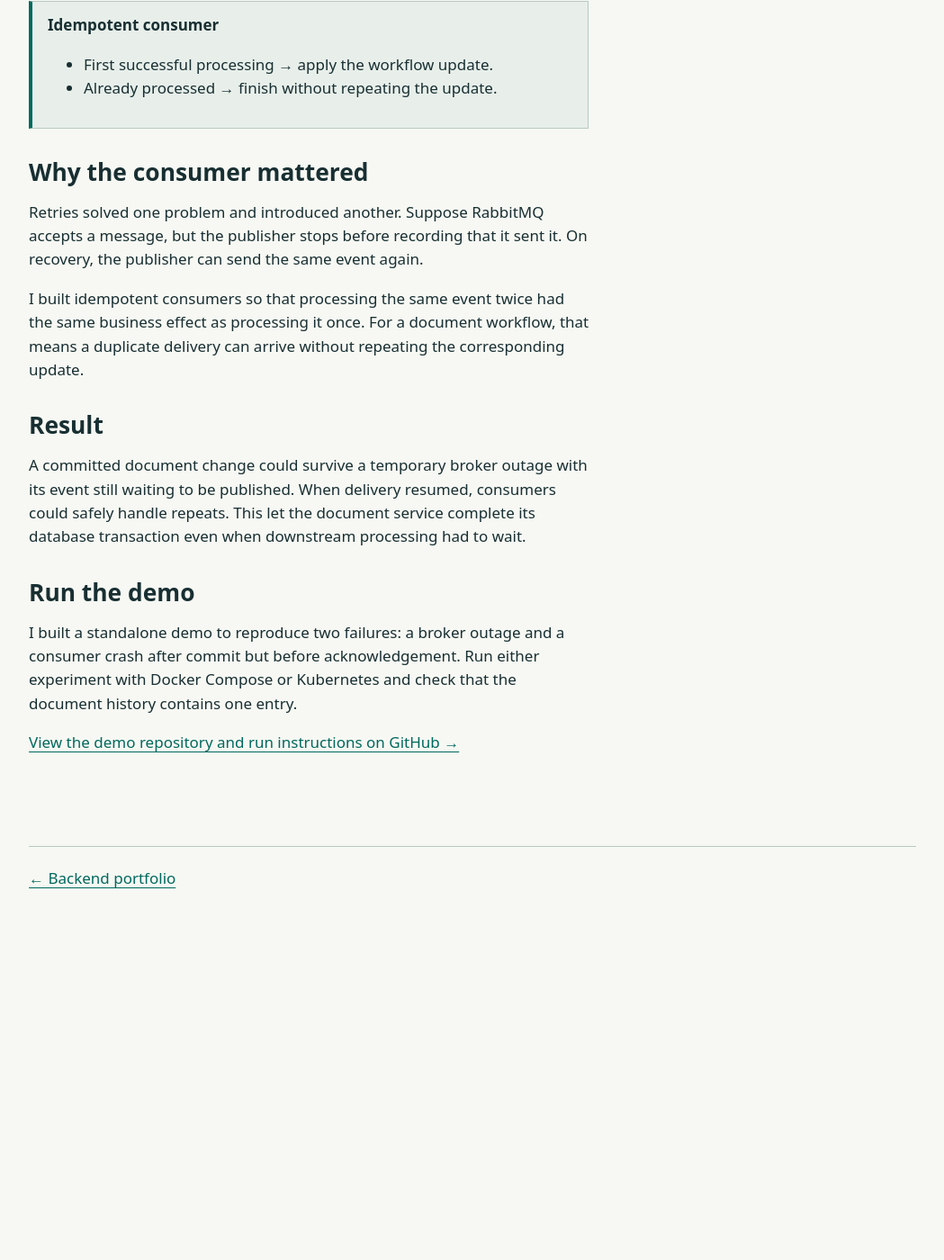
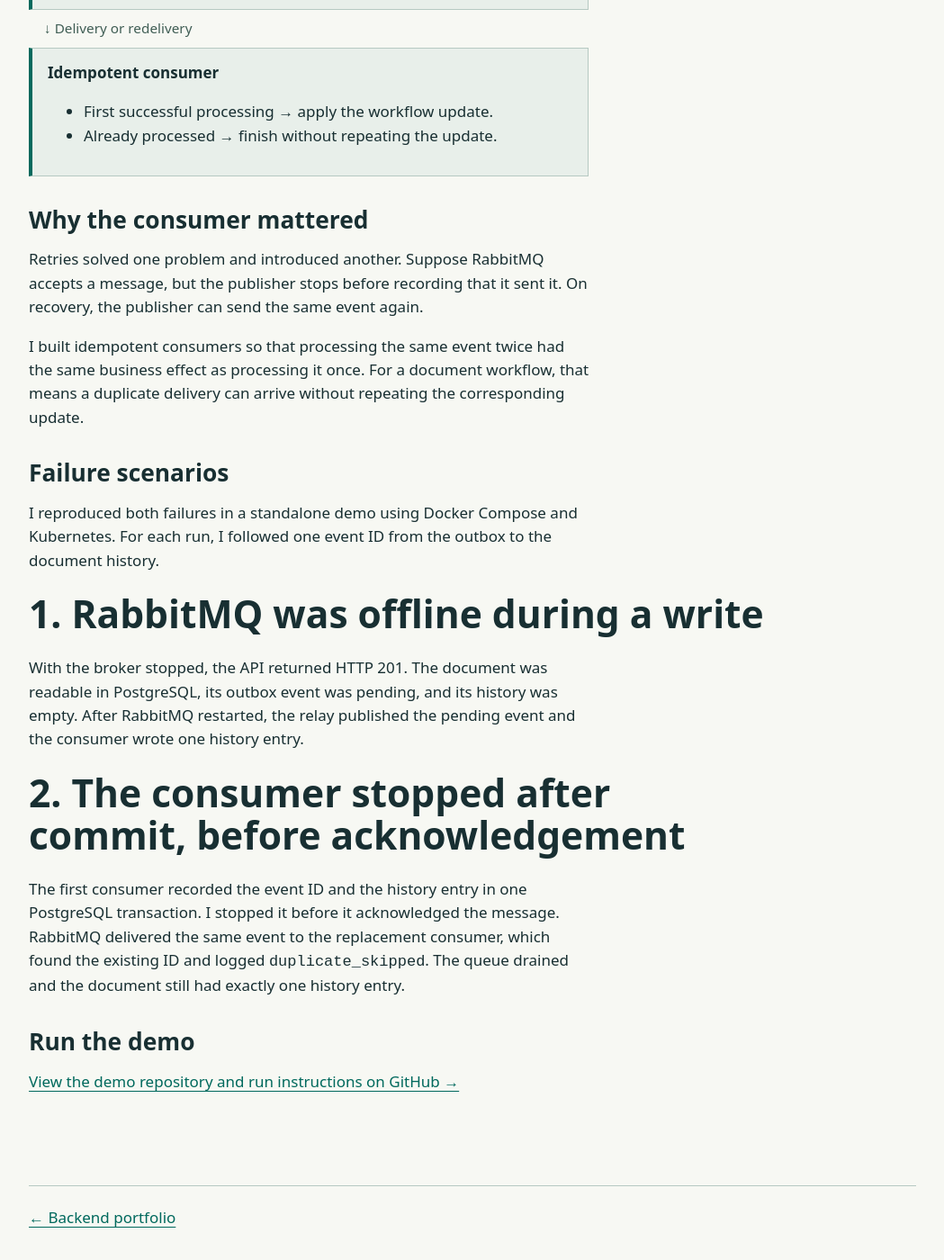
Before and after one commit to alex-coch/alex-coch.github.io, a Jekyll site: the page projects/transactional-outbox/index.html, which Jekyll copies as it is, in a window 1280 px wide and 1400 px high, scrolled down 1472 px. Shown: the whole window at 90% size, without its empty margins (115-1164 px from the left). Built offline with Jekyll 4.4.1, drawn with Linux system fonts in a browser that asks for light colours; before the commit the page ends 2496 px from its top, so only the background shows below that; some of the changed text lies outside the part shown.

Commit message:
Show verified outbox failure scenarios and link to runnable demo

```diff
--- a/index.html
+++ b/index.html
@@ -28,7 +28,10 @@
   <h3><a href="/projects/transactional-outbox/">Reliable event delivery for document workflows</a></h3>
   <p>I built a transactional outbox for a document workflow system. It kept events available for retry when RabbitMQ was unavailable, and idempotent consumers kept duplicate deliveries from applying the same change twice.</p>
   <p class="meta">Python · PostgreSQL · RabbitMQ</p>
-  <a href="/projects/transactional-outbox/">Read case study →</a>
+  <div class="actions">
+    <a href="/projects/transactional-outbox/">Read case study →</a>
+    <a href="https://github.com/alex-coch/document-events-outbox#readme">Run the demo ↗</a>
+  </div>
 </article>
 <article>
   <div class="meta">Chrome extension · Python backend · Retrieval-augmented generation</div>
--- a/projects/transactional-outbox/index.html
+++ b/projects/transactional-outbox/index.html
@@ -36,7 +36,7 @@
     <div class="edge">↓ Read committed outbox events</div>
     <div class="node"><strong>Outbox processor</strong> <span>Publish each event. If publication fails, keep it pending and retry later.</span></div>
     <div class="edge">↓ Publish</div>
-    <div class="node"><strong>RabbitMQ</strong></div>
+    <div class="node"><strong>RabbitMQ</strong> <span>Queue the message for delivery. If a consumer disconnects before acknowledging it, deliver it again.</span></div>
     <div class="edge">↓ Delivery or redelivery</div>
     <div class="node"><strong>Idempotent consumer</strong>
       <ul><li>First successful processing → apply the workflow update.</li>
@@ -46,10 +46,13 @@
   <h2>Why the consumer mattered</h2>
   <p>Retries solved one problem and introduced another. Suppose RabbitMQ accepts a message, but the publisher stops before recording that it sent it. On recovery, the publisher can send the same event again.</p>
   <p>I built idempotent consumers so that processing the same event twice had the same business effect as processing it once. For a document workflow, that means a duplicate delivery can arrive without repeating the corresponding update.</p>
-  <h2>Result</h2>
-  <p>A committed document change could survive a temporary broker outage with its event still waiting to be published. When delivery resumed, consumers could safely handle repeats. This let the document service complete its database transaction even when downstream processing had to wait.</p>
+  <h2>Failure scenarios</h2>
+  <p>I reproduced both failures in a standalone demo using Docker Compose and Kubernetes. For each run, I followed one event ID from the outbox to the document history.</p>
+  <h3>1. RabbitMQ was offline during a write</h3>
+  <p>With the broker stopped, the API returned HTTP 201. The document was readable in PostgreSQL, its outbox event was pending, and its history was empty. After RabbitMQ restarted, the relay published the pending event and the consumer wrote one history entry.</p>
+  <h3>2. The consumer stopped after commit, before acknowledgement</h3>
+  <p>The first consumer recorded the event ID and the history entry in one PostgreSQL transaction. I stopped it before it acknowledged the message. RabbitMQ delivered the same event to the replacement consumer, which found the existing ID and logged <code>duplicate_skipped</code>. The queue drained and the document still had exactly one history entry.</p>
   <h2>Run the demo</h2>
-  <p>I built a standalone demo to reproduce two failures: a broker outage and a consumer crash after commit but before acknowledgement. Run either experiment with Docker Compose or Kubernetes and check that the document history contains one entry.</p>
   <p><a href="https://github.com/alex-coch/document-events-outbox">View the demo repository and run instructions on GitHub →</a></p>
 </section>
 <footer><a href="/">← Backend portfolio</a></footer>
```
